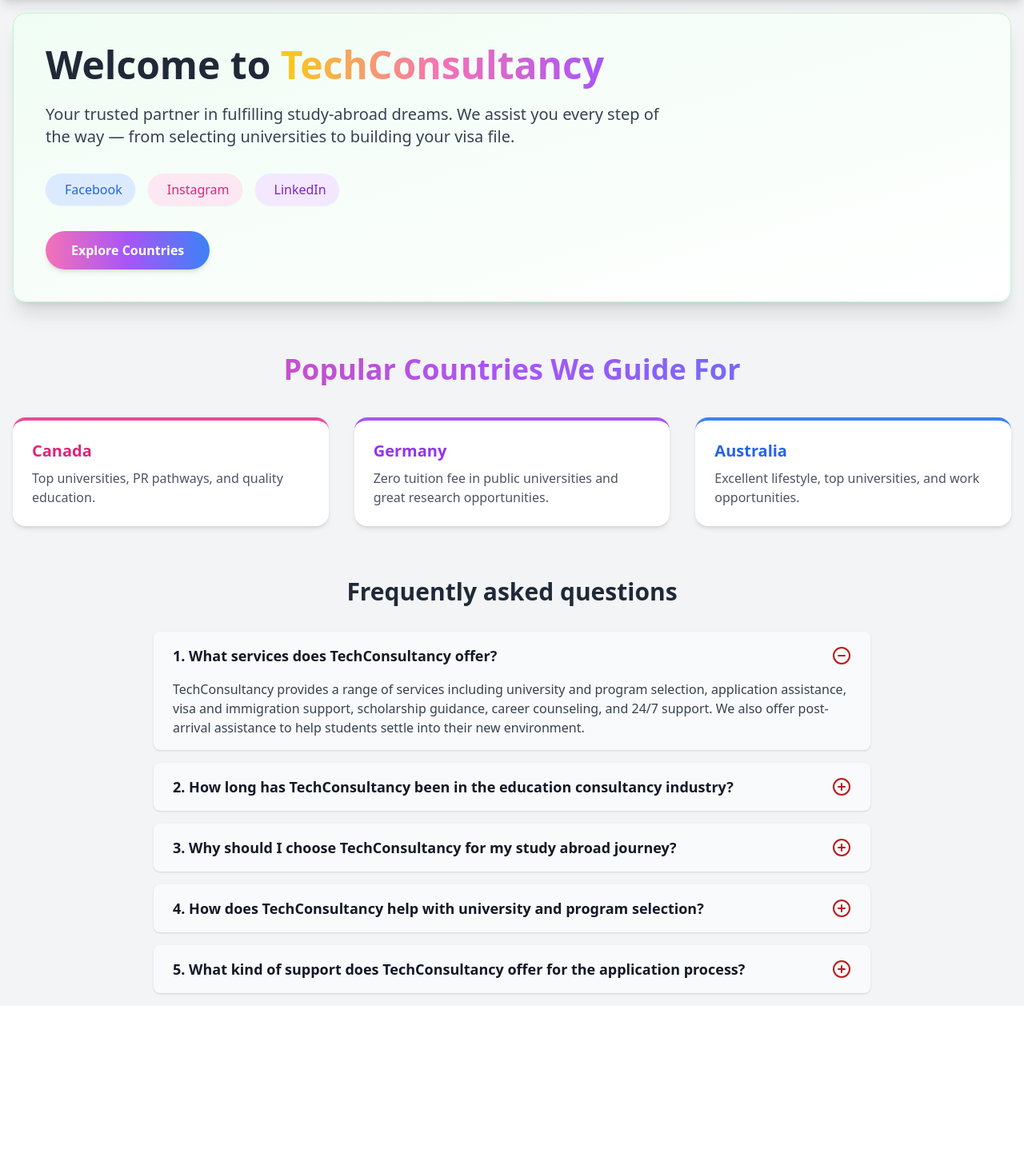
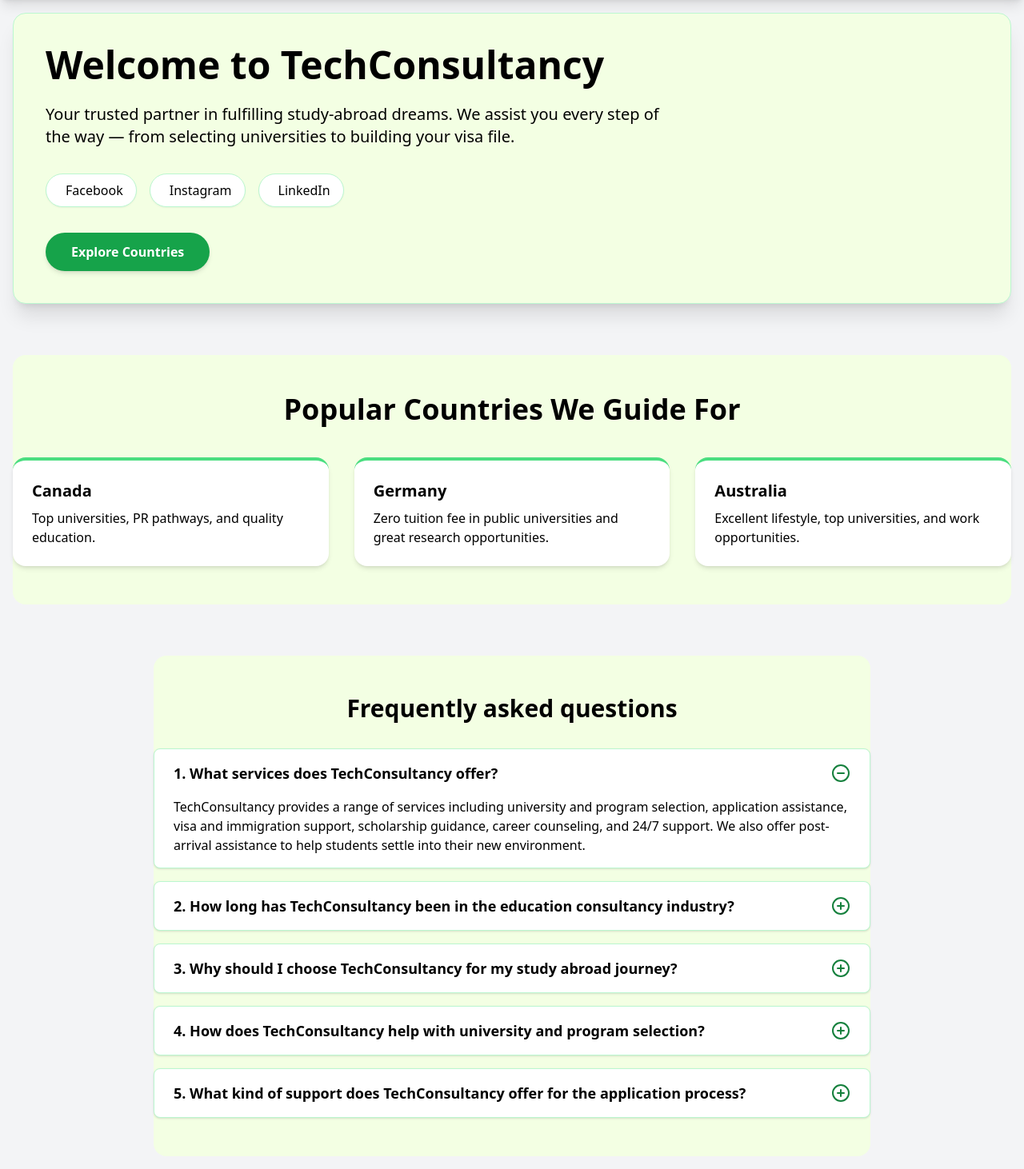
Before and after one commit to Asimirfan721/Consultancy-Business, a Laravel app: page / in a window 1280 px wide. Shown: the part 96-1558 px from the top of the page at 80% size. Before the commit the page ends 1342 px from the top, so only its background shows below. Run offline with Laravel 12, Linux system fonts and the light colour scheme; some libraries are stand-ins or nearby versions.

Commit message:
color and text are good to go

```diff
--- a/resources/views/home.blade.php
+++ b/resources/views/home.blade.php
@@ -2,141 +2,139 @@
 
 @section('content')
 <!-- Hero Section -->
-<section class="p-10 rounded-2xl shadow-xl border border-green-200 bg-gradient-to-br from-green-50 to-white">
+<section class="p-10 rounded-2xl shadow-xl border border-green-200 bg-[#F3FFE3]">
     <!-- Heading -->
-    <h1 class="text-4xl md:text-5xl font-extrabold text-gray-800 leading-tight mb-6">
-        Welcome to <span class="bg-gradient-to-r from-yellow-400 via-pink-400 to-purple-500 bg-clip-text text-transparent">TechConsultancy</span>
+    <h1 class="text-4xl md:text-5xl font-extrabold text-black leading-tight mb-6">
+        Welcome to <span class="font-extrabold text-black">TechConsultancy</span>
     </h1>
 
     <!-- Description -->
-    <p class="text-gray-700 text-lg md:text-xl max-w-3xl mb-8">
+    <p class="text-black text-lg md:text-xl max-w-3xl mb-8">
         Your trusted partner in fulfilling study-abroad dreams. We assist you every step of the way — from selecting universities to building your visa file.
     </p>
 
     <!-- Social Media Icons -->
     <div class="flex flex-wrap gap-4 mb-8">
         <a href="https://facebook.com" target="_blank"
-           class="flex items-center gap-2 bg-blue-100 text-blue-600 px-4 py-2 rounded-full hover:bg-blue-600 hover:text-white transition shadow-sm">
+           class="flex items-center gap-2 bg-white text-black px-4 py-2 rounded-full hover:bg-green-200 transition shadow-sm border border-green-200">
             <i class="fab fa-facebook-f"></i> Facebook
         </a>
         <a href="https://instagram.com" target="_blank"
-           class="flex items-center gap-2 bg-pink-100 text-pink-600 px-4 py-2 rounded-full hover:bg-pink-600 hover:text-white transition shadow-sm">
+           class="flex items-center gap-2 bg-white text-black px-4 py-2 rounded-full hover:bg-green-200 transition shadow-sm border border-green-200">
             <i class="fab fa-instagram"></i> Instagram
         </a>
         <a href="https://linkedin.com" target="_blank"
-           class="flex items-center gap-2 bg-purple-100 text-purple-700 px-4 py-2 rounded-full hover:bg-purple-700 hover:text-white transition shadow-sm">
+           class="flex items-center gap-2 bg-white text-black px-4 py-2 rounded-full hover:bg-green-200 transition shadow-sm border border-green-200">
             <i class="fab fa-linkedin-in"></i> LinkedIn
         </a>
     </div>
 
     <!-- Explore Button -->
     <a href="#countries"
-       class="inline-block px-8 py-3 rounded-full bg-gradient-to-r from-pink-400 via-purple-500 to-blue-500 text-white font-semibold shadow-md hover:opacity-90 transition-all duration-200">
+       class="inline-block px-8 py-3 rounded-full bg-green-600 text-white font-semibold shadow-md hover:bg-green-700 transition-all duration-200">
         Explore Countries
     </a>
 </section>
 
 <!-- Popular Countries Section -->
-<section id="countries" class="mt-16">
-    <h2 class="text-3xl md:text-4xl font-bold mb-10 text-center bg-gradient-to-r from-pink-500 via-purple-500 to-blue-500 bg-clip-text text-transparent">
+<section id="countries" class="mt-16 bg-[#F3FFE3] py-12 rounded-2xl">
+    <h2 class="text-3xl md:text-4xl font-bold mb-10 text-center text-black">
         Popular Countries We Guide For
     </h2>
 
     <div class="grid gap-8 grid-cols-1 md:grid-cols-2 lg:grid-cols-3">
         <!-- Country Card -->
-        <div class="bg-white p-6 rounded-2xl shadow-md border-t-4 border-pink-500 hover:scale-105 transition">
-            <h3 class="text-xl font-semibold text-pink-600 mb-2">Canada</h3>
-            <p class="text-gray-600">Top universities, PR pathways, and quality education.</p>
+        <div class="bg-white p-6 rounded-2xl shadow-md border-t-4 border-green-400 hover:scale-105 transition">
+            <h3 class="text-xl font-semibold text-black mb-2">Canada</h3>
+            <p class="text-black">Top universities, PR pathways, and quality education.</p>
         </div>
-
-        <div class="bg-white p-6 rounded-2xl shadow-md border-t-4 border-purple-500 hover:scale-105 transition">
-            <h3 class="text-xl font-semibold text-purple-600 mb-2">Germany</h3>
-            <p class="text-gray-600">Zero tuition fee in public universities and great research opportunities.</p>
+        <div class="bg-white p-6 rounded-2xl shadow-md border-t-4 border-green-400 hover:scale-105 transition">
+            <h3 class="text-xl font-semibold text-black mb-2">Germany</h3>
+            <p class="text-black">Zero tuition fee in public universities and great research opportunities.</p>
         </div>
-
-        <div class="bg-white p-6 rounded-2xl shadow-md border-t-4 border-blue-500 hover:scale-105 transition">
-            <h3 class="text-xl font-semibold text-blue-600 mb-2">Australia</h3>
-            <p class="text-gray-600">Excellent lifestyle, top universities, and work opportunities.</p>
+        <div class="bg-white p-6 rounded-2xl shadow-md border-t-4 border-green-400 hover:scale-105 transition">
+            <h3 class="text-xl font-semibold text-black mb-2">Australia</h3>
+            <p class="text-black">Excellent lifestyle, top universities, and work opportunities.</p>
         </div>
     </div>
 </section>
 
 <!-- FAQ Section -->
-<section class="max-w-4xl mx-auto mt-16">
-    <h2 class="text-3xl font-bold mb-8 text-center text-gray-800">Frequently asked questions</h2>
+<section class="max-w-4xl mx-auto mt-16 bg-[#F3FFE3] py-12 rounded-2xl">
+    <h2 class="text-3xl font-bold mb-8 text-center text-black">Frequently asked questions</h2>
     <div x-data="{ open: 1 }" class="space-y-4">
 
         <!-- FAQ 1 -->
-        <div class="bg-gray-50 rounded-lg shadow">
+        <div class="bg-white rounded-lg shadow border border-green-200">
             <button @click="open === 1 ? open = null : open = 1"
                 class="w-full flex justify-between items-center px-6 py-4 text-left focus:outline-none">
-                <span class="text-lg font-semibold text-gray-900">1. What services does TechConsultancy offer?</span>
+                <span class="text-lg font-semibold text-black">1. What services does TechConsultancy offer?</span>
                 <span>
-                    <svg x-show="open !== 1" class="w-6 h-6 text-red-700" fill="none" stroke="currentColor" stroke-width="2" viewBox="0 0 24 24"><circle cx="12" cy="12" r="10" stroke="currentColor" stroke-width="2"/><path stroke-linecap="round" stroke-linejoin="round" d="M12 8v8m-4-4h8" /></svg>
-                    <svg x-show="open === 1" class="w-6 h-6 text-red-700" fill="none" stroke="currentColor" stroke-width="2" viewBox="0 0 24 24"><circle cx="12" cy="12" r="10" stroke="currentColor" stroke-width="2"/><path stroke-linecap="round" stroke-linejoin="round" d="M8 12h8" /></svg>
+                    <svg x-show="open !== 1" class="w-6 h-6 text-green-700" fill="none" stroke="currentColor" stroke-width="2" viewBox="0 0 24 24"><circle cx="12" cy="12" r="10" stroke="currentColor" stroke-width="2"/><path stroke-linecap="round" stroke-linejoin="round" d="M12 8v8m-4-4h8" /></svg>
+                    <svg x-show="open === 1" class="w-6 h-6 text-green-700" fill="none" stroke="currentColor" stroke-width="2" viewBox="0 0 24 24"><circle cx="12" cy="12" r="10" stroke="currentColor" stroke-width="2"/><path stroke-linecap="round" stroke-linejoin="round" d="M8 12h8" /></svg>
                 </span>
             </button>
-            <div x-show="open === 1" class="px-6 pb-4 text-gray-700">
+            <div x-show="open === 1" class="px-6 pb-4 text-black">
                 TechConsultancy provides a range of services including university and program selection, application assistance, visa and immigration support, scholarship guidance, career counseling, and 24/7 support. We also offer post-arrival assistance to help students settle into their new environment.
             </div>
         </div>
 
         <!-- FAQ 2 -->
-        <div class="bg-gray-50 rounded-lg shadow">
+        <div class="bg-white rounded-lg shadow border border-green-200">
             <button @click="open === 2 ? open = null : open = 2"
                 class="w-full flex justify-between items-center px-6 py-4 text-left focus:outline-none">
-                <span class="text-lg font-semibold text-gray-900">2. How long has TechConsultancy been in the education consultancy industry?</span>
+                <span class="text-lg font-semibold text-black">2. How long has TechConsultancy been in the education consultancy industry?</span>
                 <span>
-                    <svg x-show="open !== 2" class="w-6 h-6 text-red-700" fill="none" stroke="currentColor" stroke-width="2" viewBox="0 0 24 24"><circle cx="12" cy="12" r="10" stroke="currentColor" stroke-width="2"/><path stroke-linecap="round" stroke-linejoin="round" d="M12 8v8m-4-4h8" /></svg>
-                    <svg x-show="open === 2" class="w-6 h-6 text-red-700" fill="none" stroke="currentColor" stroke-width="2" viewBox="0 0 24 24"><circle cx="12" cy="12" r="10" stroke="currentColor" stroke-width="2"/><path stroke-linecap="round" stroke-linejoin="round" d="M8 12h8" /></svg>
+                    <svg x-show="open !== 2" class="w-6 h-6 text-green-700" fill="none" stroke="currentColor" stroke-width="2" viewBox="0 0 24 24"><circle cx="12" cy="12" r="10" stroke="currentColor" stroke-width="2"/><path stroke-linecap="round" stroke-linejoin="round" d="M12 8v8m-4-4h8" /></svg>
+                    <svg x-show="open === 2" class="w-6 h-6 text-green-700" fill="none" stroke="currentColor" stroke-width="2" viewBox="0 0 24 24"><circle cx="12" cy="12" r="10" stroke="currentColor" stroke-width="2"/><path stroke-linecap="round" stroke-linejoin="round" d="M8 12h8" /></svg>
                 </span>
             </button>
-            <div x-show="open === 2" class="px-6 pb-4 text-gray-700">
+            <div x-show="open === 2" class="px-6 pb-4 text-black">
                 TechConsultancy has been dedicated to assisting students since April 2004, with nearly two decades of experience in the field.
             </div>
         </div>
 
         <!-- FAQ 3 -->
-        <div class="bg-gray-50 rounded-lg shadow">
+        <div class="bg-white rounded-lg shadow border border-green-200">
             <button @click="open === 3 ? open = null : open = 3"
                 class="w-full flex justify-between items-center px-6 py-4 text-left focus:outline-none">
-                <span class="text-lg font-semibold text-gray-900">3. Why should I choose TechConsultancy for my study abroad journey?</span>
+                <span class="text-lg font-semibold text-black">3. Why should I choose TechConsultancy for my study abroad journey?</span>
                 <span>
-                    <svg x-show="open !== 3" class="w-6 h-6 text-red-700" fill="none" stroke="currentColor" stroke-width="2" viewBox="0 0 24 24"><circle cx="12" cy="12" r="10" stroke="currentColor" stroke-width="2"/><path stroke-linecap="round" stroke-linejoin="round" d="M12 8v8m-4-4h8" /></svg>
-                    <svg x-show="open === 3" class="w-6 h-6 text-red-700" fill="none" stroke="currentColor" stroke-width="2" viewBox="0 0 24 24"><circle cx="12" cy="12" r="10" stroke="currentColor" stroke-width="2"/><path stroke-linecap="round" stroke-linejoin="round" d="M8 12h8" /></svg>
+                    <svg x-show="open !== 3" class="w-6 h-6 text-green-700" fill="none" stroke="currentColor" stroke-width="2" viewBox="0 0 24 24"><circle cx="12" cy="12" r="10" stroke="currentColor" stroke-width="2"/><path stroke-linecap="round" stroke-linejoin="round" d="M12 8v8m-4-4h8" /></svg>
+                    <svg x-show="open === 3" class="w-6 h-6 text-green-700" fill="none" stroke="currentColor" stroke-width="2" viewBox="0 0 24 24"><circle cx="12" cy="12" r="10" stroke="currentColor" stroke-width="2"/><path stroke-linecap="round" stroke-linejoin="round" d="M8 12h8" /></svg>
                 </span>
             </button>
-            <div x-show="open === 3" class="px-6 pb-4 text-gray-700">
+            <div x-show="open === 3" class="px-6 pb-4 text-black">
                 Choosing TechConsultancy means partnering with a team that offers expert guidance, 24/7 availability, a global network of top universities, and accreditations from reputable organizations.
             </div>
         </div>
 
         <!-- FAQ 4 -->
-        <div class="bg-gray-50 rounded-lg shadow">
+        <div class="bg-white rounded-lg shadow border border-green-200">
             <button @click="open === 4 ? open = null : open = 4"
                 class="w-full flex justify-between items-center px-6 py-4 text-left focus:outline-none">
-                <span class="text-lg font-semibold text-gray-900">4. How does TechConsultancy help with university and program selection?</span>
+                <span class="text-lg font-semibold text-black">4. How does TechConsultancy help with university and program selection?</span>
                 <span>
-                    <svg x-show="open !== 4" class="w-6 h-6 text-red-700" fill="none" stroke="currentColor" stroke-width="2" viewBox="0 0 24 24"><circle cx="12" cy="12" r="10" stroke="currentColor" stroke-width="2"/><path stroke-linecap="round" stroke-linejoin="round" d="M12 8v8m-4-4h8" /></svg>
-                    <svg x-show="open === 4" class="w-6 h-6 text-red-700" fill="none" stroke="currentColor" stroke-width="2" viewBox="0 0 24 24"><circle cx="12" cy="12" r="10" stroke="currentColor" stroke-width="2"/><path stroke-linecap="round" stroke-linejoin="round" d="M8 12h8" /></svg>
+                    <svg x-show="open !== 4" class="w-6 h-6 text-green-700" fill="none" stroke="currentColor" stroke-width="2" viewBox="0 0 24 24"><circle cx="12" cy="12" r="10" stroke="currentColor" stroke-width="2"/><path stroke-linecap="round" stroke-linejoin="round" d="M12 8v8m-4-4h8" /></svg>
+                    <svg x-show="open === 4" class="w-6 h-6 text-green-700" fill="none" stroke="currentColor" stroke-width="2" viewBox="0 0 24 24"><circle cx="12" cy="12" r="10" stroke="currentColor" stroke-width="2"/><path stroke-linecap="round" stroke-linejoin="round" d="M8 12h8" /></svg>
                 </span>
             </button>
-            <div x-show="open === 4" class="px-6 pb-4 text-gray-700">
+            <div x-show="open === 4" class="px-6 pb-4 text-black">
                 TechConsultancy provides personalized guidance to help you choose the right university and program based on your academic interests, career goals, and preferences.
             </div>
         </div>
 
         <!-- FAQ 5 -->
-        <div class="bg-gray-50 rounded-lg shadow">
+        <div class="bg-white rounded-lg shadow border border-green-200">
             <button @click="open === 5 ? open = null : open = 5"
                 class="w-full flex justify-between items-center px-6 py-4 text-left focus:outline-none">
-                <span class="text-lg font-semibold text-gray-900">5. What kind of support does TechConsultancy offer for the application process?</span>
+                <span class="text-lg font-semibold text-black">5. What kind of support does TechConsultancy offer for the application process?</span>
                 <span>
-                    <svg x-show="open !== 5" class="w-6 h-6 text-red-700" fill="none" stroke="currentColor" stroke-width="2" viewBox="0 0 24 24"><circle cx="12" cy="12" r="10" stroke="currentColor" stroke-width="2"/><path stroke-linecap="round" stroke-linejoin="round" d="M12 8v8m-4-4h8" /></svg>
-                    <svg x-show="open === 5" class="w-6 h-6 text-red-700" fill="none" stroke="currentColor" stroke-width="2" viewBox="0 0 24 24"><circle cx="12" cy="12" r="10" stroke="currentColor" stroke-width="2"/><path stroke-linecap="round" stroke-linejoin="round" d="M8 12h8" /></svg>
+                    <svg x-show="open !== 5" class="w-6 h-6 text-green-700" fill="none" stroke="currentColor" stroke-width="2" viewBox="0 0 24 24"><circle cx="12" cy="12" r="10" stroke="currentColor" stroke-width="2"/><path stroke-linecap="round" stroke-linejoin="round" d="M12 8v8m-4-4h8" /></svg>
+                    <svg x-show="open === 5" class="w-6 h-6 text-green-700" fill="none" stroke="currentColor" stroke-width="2" viewBox="0 0 24 24"><circle cx="12" cy="12" r="10" stroke="currentColor" stroke-width="2"/><path stroke-linecap="round" stroke-linejoin="round" d="M8 12h8" /></svg>
                 </span>
             </button>
-            <div x-show="open === 5" class="px-6 pb-4 text-gray-700">
+            <div x-show="open === 5" class="px-6 pb-4 text-black">
                 TechConsultancy offers expert support with the application process, including advice on writing personal statements, securing references, and completing application forms.
             </div>
         </div>
```
